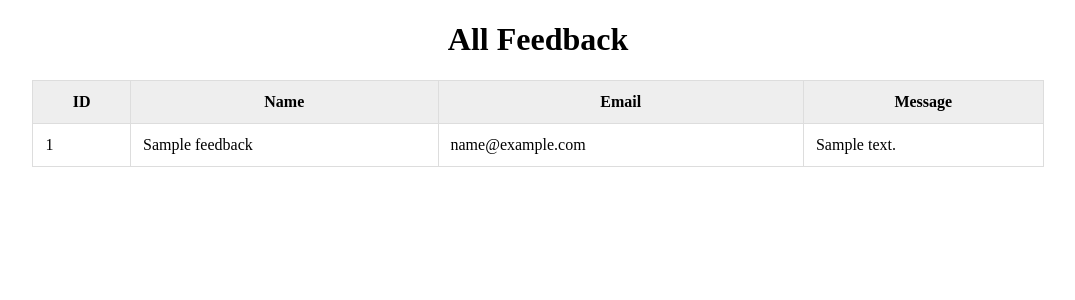
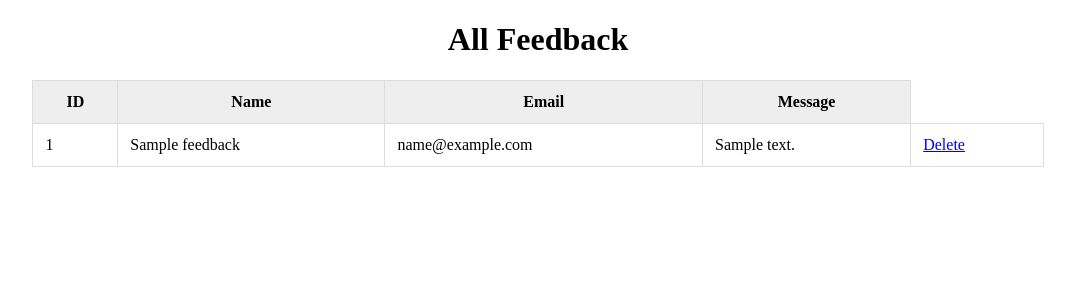
Before and after one commit to dewangupadhyay4/100-days-coding-challenge, a Django app: template django_projects/myproject/myapp/templates/myapp/show_feedback.html in a window 1280 px wide. Shown: the top 300 px of the page, without its empty margins (102-1177 px from the left). Run offline with Django 3.2, Linux system fonts and the light colour scheme; the template is opened without the code that fills it: values that come from a table or form of the project are taken from there, others are empty; tables that the repository leaves empty hold one stand-in row (values such as "Sample post").

Commit message:
This is day 36

```diff
--- a/django_projects/myproject/myapp/templates/myapp/show_feedback.html
+++ b/django_projects/myproject/myapp/templates/myapp/show_feedback.html
@@ -32,6 +32,9 @@
             <td>{{ feedback.name }}</td>
             <td>{{ feedback.email }}</td>
             <td>{{ feedback.message }}</td>
+            <td>
+                <a href="{% url 'delete_feedback' feedback.id %}" onclick="return confirm('Are you sure?')">Delete</a>
+            </td>
         </tr>
         {% endfor %}
     </table>
--- a/django_projects/myproject/myapp/urls.py
+++ b/django_projects/myproject/myapp/urls.py
@@ -9,4 +9,5 @@ urlpatterns = [
     path('register',views.register,name='register'),
     path('feedback/',views.feedback_view,name='feedback'),
     path('show_feedback',views.show_feedback,name='show_feedback'),
+    path('delete-feedback/<int:feedback_id>/',views.delete_feedback, name='delete_feedback'),
 ]
```
Also changed, not shown: Day36.py (added, +8 -0 lines), django_projects/myproject/myapp/views.py (+7 -1 lines), django_projects/myproject/db.sqlite3.
